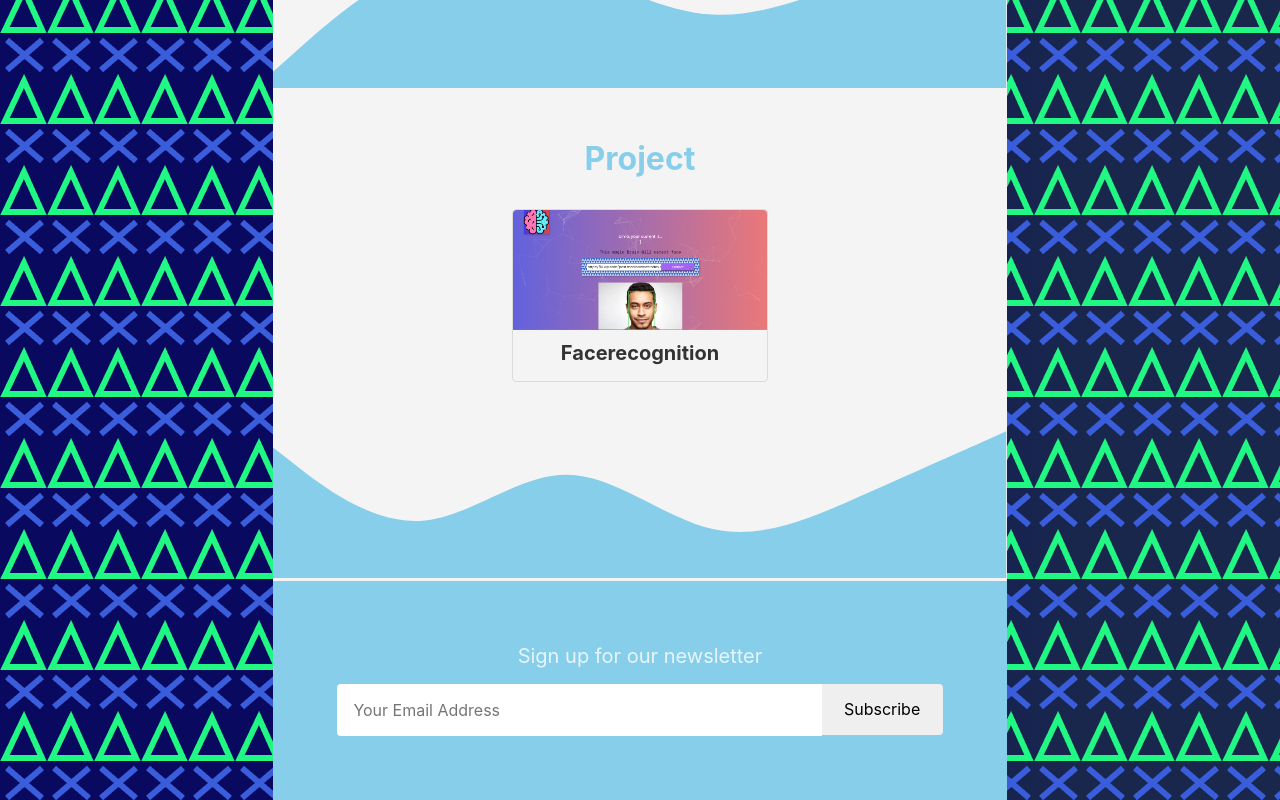
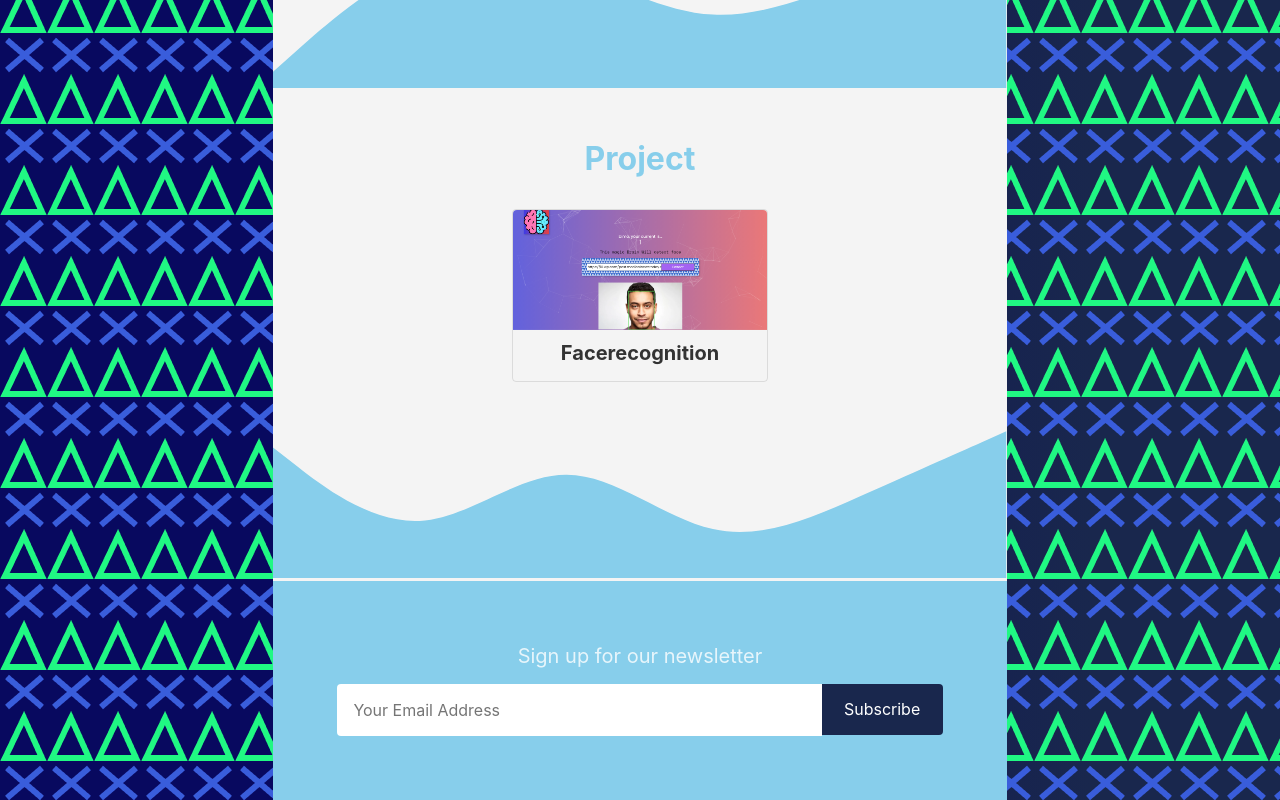
Before and after one commit to aryobimoww/portfolio, a React (Create React App) app: page / in a window 1280 px wide. Shown: the part 837-1637 px from the top of the page. Built offline with nearby package versions, Linux system fonts and the light colour scheme.

Commit message:
change button color

```diff
--- a/src/Components/About/About.js
+++ b/src/Components/About/About.js
@@ -13,7 +13,7 @@ const About = () => {
         <div>
             <div id='about' className='about pb1 pt1 bg-near-white'>
                 <div>
-                    <h1 className='tc pt3'style={{color:'#87ceeb'}}>About</h1>
+                    <h1 className='tc pt3'style={{color:'#87ceeb'}} data-aos='fade-right'>About</h1>
                 </div>
                     <div className="flex flex-wrap justify-around ">
                         <div className=" w-40-ns pa3 mr2 ">
--- a/src/Components/Footer/Footer.css
+++ b/src/Components/Footer/Footer.css
@@ -4,3 +4,12 @@
   max-width: 865px;
   left: 283px;
 }
+
+.submit {
+  color: white;
+  background-color: #19274d;
+}
+.submit:hover {
+  background-color: white;
+  color: #19274d;
+}
--- a/src/Components/Footer/Footer.js
+++ b/src/Components/Footer/Footer.js
@@ -12,7 +12,7 @@ const Footer = () => {
                     <div className="cf">
                         <label className="clip" for="email-address">Email Address</label>
                         <input className="f6 f5-l input-reset bn fl black-80 bg-white pa3 lh-solid w-100 w-75-m w-80-l br2-ns br--left-ns" placeholder="Your Email Address" type="text" name="email-address" value="" id="email-address"/>
-                        <input className="f6 f5-l button-reset fl pv3 tc bn bg-animate bg-near-white-70 hover-bg-near-white black pointer w-100 w-25-m w-20-l br2-ns br--right-ns" type="submit" value="Subscribe"/>
+                        <input className="f6 f5-l button-reset fl pv3 tc bn bg-animate pointer w-100 w-25-m w-20-l br2-ns br--right-ns submit" type="submit" value="Subscribe" />
                     </div>
                     </fieldset>
                 </form>
--- a/src/Components/Portf/Portf.css
+++ b/src/Components/Portf/Portf.css
@@ -4,3 +4,7 @@
 
   left: 283px;
 }
+.submit:hover {
+  background-color: white;
+  color: black;
+}
```
Also changed, not shown: package.json (+8 -0 lines), 1 other file (tests, documents, lock files or other folders).
